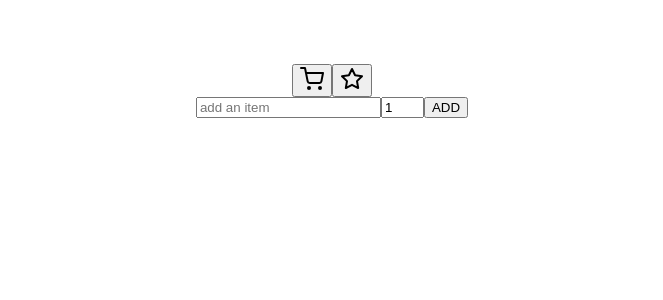
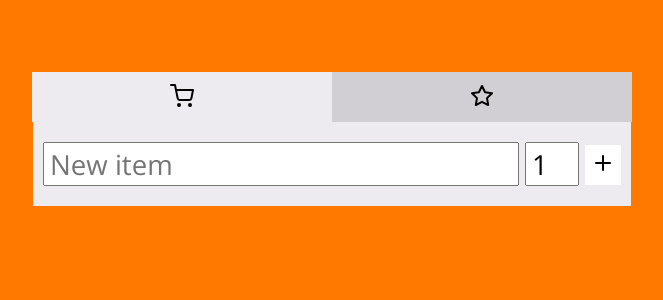
Before and after one commit to SarahYiskah/basket, a React app: page / in a window 1280 px wide. Shown: the top 300 px of the page, without its empty margins (316-979 px from the left). Built offline with nearby package versions, Linux system fonts and the light colour scheme.

Commit message:
styled app

```diff
--- a/src/App.css
+++ b/src/App.css
@@ -1,11 +1,17 @@
+@import url('https://fonts.googleapis.com/css?family=Open+Sans');
 
 body,html {
   width: 100%;
   height: 100%;
+  background: #ff7800;
+  overflow: hidden;
+  font-size: 1.2em;
+  font-family: "Open Sans";
 }
 
 input[type=number]{
-  width: 35px;
+  width: 40px;
+  font-size: 1.2em;
 }
 
 div.App {
@@ -16,14 +22,59 @@ div.App {
 }
 
 button.navButton {
-  background: #EEEBF0;
-  width: 30%;
+  background: #D1CFD3;
+  width: 300px;
+  height: 50px;
+  border: none;
 }
 
-button.navButton.active {
+button.activeNavButton {
+  width: 300px;
+  height: 50px;
+  background: #EEEBF0;
+  border: none;
+}
+
+button {
+  height: 40px;
+  background: white;
+  border: none;
+}
+
+input {
+  margin: 10px 6px 10px 0;
+  width: 462px;
+  height: 30px;
+  padding: 5px;
+  font-size: 1.2em;
+  font-family: "Open Sans";
+}
+
+li {
+  display: flex;
+  flex-direction: row;
+  width: 560px;
+  height: 40px;
+  justify-content: space-between;
+  align-items: center;
+  padding: 10px;
+  margin: 10px 0;
+  box-shadow: 0 8px 6px -6px rgba(0, 0, 0, 0.4);
   background: white;
 }
 
+li button {
+  margin-left: 5px;
+  background: white;
+  border: none;
+}
+
+div.List {
+  max-height: 600px;
+  overflow: auto;
+  background: #EEEBF0;
+  padding: 10px;
+}
 /*
 blue #0087FF
 orange #ff7800
--- a/src/components/Basket.js
+++ b/src/components/Basket.js
@@ -1,5 +1,6 @@
 import React, { Component } from 'react'
 import UUID from 'uuid'
+import style from "../App.css"
 
 class Basket extends Component {
   state = {
@@ -37,13 +38,13 @@ class Basket extends Component {
 
   render(){
     return(
-      <div id="basket">
+      <div className={style.List}>
         <input
           onChange={this.handleChange}
           onKeyDown={this.handleKeyDown}
           value={this.state.newItem}
           type="text"
-          placeholder="add an item"
+          placeholder="New item"
           name="newItem"
         />
         <input
@@ -54,12 +55,19 @@ class Basket extends Component {
           name="itemAmount"
           min="1"
         />
-        <button onClick={this.createItem}>ADD</button>
-        <ul>
+        <button onClick={this.createItem}>
+          <svg width="24" height="24" viewBox="0 0 24 24" fill="none" stroke="currentColor" strokeWidth="2" strokeLinecap="round" strokeLinejoin="round">
+            <line x1="12" y1="5" x2="12" y2="19"></line><line x1="5" y1="12" x2="19" y2="12"></line>
+          </svg>
+        </button>
+        <div>
           {
-            this.props.items.map(item => <li key={UUID()}>{item.amount} {item.name}<button onClick={this.addToBasket} name={item.name} value={item.amount}>added to basket</button></li>)
+            this.props.items.map(item => <li key={UUID()}>{item.amount} {item.name}<p><button onClick={this.addToBasket} name={item.name} value={item.amount}>
+              <svg width="24" height="24" viewBox="0 0 24 24" fill="none" stroke="currentColor" strokeWidth="2" strokeLinecap="round" strokeLinejoin="round">
+                <polyline points="20 6 9 17 4 12"></polyline></svg>
+            </button></p></li>)
           }
-        </ul>
+        </div>
       </div>
     )
   }
--- a/src/components/Extra.js
+++ b/src/components/Extra.js
@@ -1,27 +1,38 @@
 import React, { Component } from 'react'
 import UUID from 'uuid'
+import style from "../App.css"
 
 class Extra extends Component {
   removeItem = (e) => {
-    let name = e.target.parentElement.id
-    let amount = parseInt(e.target.parentElement.value)
+    let name = e.target.parentElement.parentElement.id
+    let amount = parseInt(e.target.parentElement.parentElement.value)
     this.props.removeItem("extra", {name, amount})
   }
 
   addToBasket = (e) => {
-    let name = e.target.parentElement.id
-    let amount = parseInt(e.target.parentElement.value)
+    let name = e.target.parentElement.parentElement.id
+    let amount = parseInt(e.target.parentElement.parentElement.value)
     this.props.addItem("basket", {name, amount})
   }
 
   loadItems = () => {
     let basket = this.props.basket.map(item => item.name)
     let items = this.props.items.filter(item => !basket.includes(item.name))
-    return (<ul>
+    return (<div className={style.List}>
       {
-        items.map(item => <li key={UUID()} id={item.name} value={item.amount}>{item.amount} {item.name}<button onClick={this.removeItem}>x</button><button onClick={this.addToBasket}>+</button></li>)
+        items.map(item => <li key={UUID()} id={item.name} value={item.amount}>{item.amount} {item.name}
+        <p><button onClick={this.removeItem}>
+          <svg width="24" height="24" viewBox="0 0 24 24" fill="none" stroke="currentColor" strokeWidth="2" strokeLinecap="round" strokeLinejoin="round" >
+            <line x1="18" y1="6" x2="6" y2="18"></line><line x1="6" y1="6" x2="18" y2="18"></line>
+          </svg>
+        </button>
+        <button onClick={this.addToBasket}>
+          <svg width="24" height="24" viewBox="0 0 24 24" fill="none" stroke="currentColor" strokeWidth="2" strokeLinecap="round" strokeLinejoin="round">
+            <line x1="12" y1="5" x2="12" y2="19"></line><line x1="5" y1="12" x2="19" y2="12"></line>
+          </svg>
+        </button></p></li>)
       }
-    </ul>)
+    </div>)
   }
 
   render(){
--- a/src/components/Nav.js
+++ b/src/components/Nav.js
@@ -6,13 +6,13 @@ class Nav extends Component {
   render(){
     return(
       <div id="nav">
-        <button className={style.navButton, this.props.active === "basket" ? style.active : null} onClick={() => this.props.changeActive("basket")}>
+        <button className={this.props.active === "basket" ? style.activeNavButton : style.navButton} onClick={() => this.props.changeActive("basket")}>
           <svg width="24" height="24" viewBox="0 0 24 24" fill="none" stroke="currentColor" strokeWidth="2" strokeLinecap="round" strokeLinejoin="round">
             <circle cx="9" cy="21" r="1"></circle><circle cx="20" cy="21" r="1"></circle>
             <path d="M1 1h4l2.68 13.39a2 2 0 0 0 2 1.61h9.72a2 2 0 0 0 2-1.61L23 6H6"></path>
           </svg>
         </button>
-        <button className={style.navButton, this.props.active === "extra" ? style.active : null} onClick={() => this.props.changeActive("extra")}>
+        <button className={this.props.active === "extra" ? style.activeNavButton : style.navButton} onClick={() => this.props.changeActive("extra")}>
           <svg width="24" height="24" viewBox="0 0 24 24" fill="none" stroke="currentColor" strokeWidth="2" strokeLinecap="round" strokeLinejoin="round">
             <polygon points="12 2 15.09 8.26 22 9.27 17 14.14 18.18 21.02 12 17.77 5.82 21.02 7 14.14 2 9.27 8.91 8.26 12 2"></polygon>
           </svg>
```
